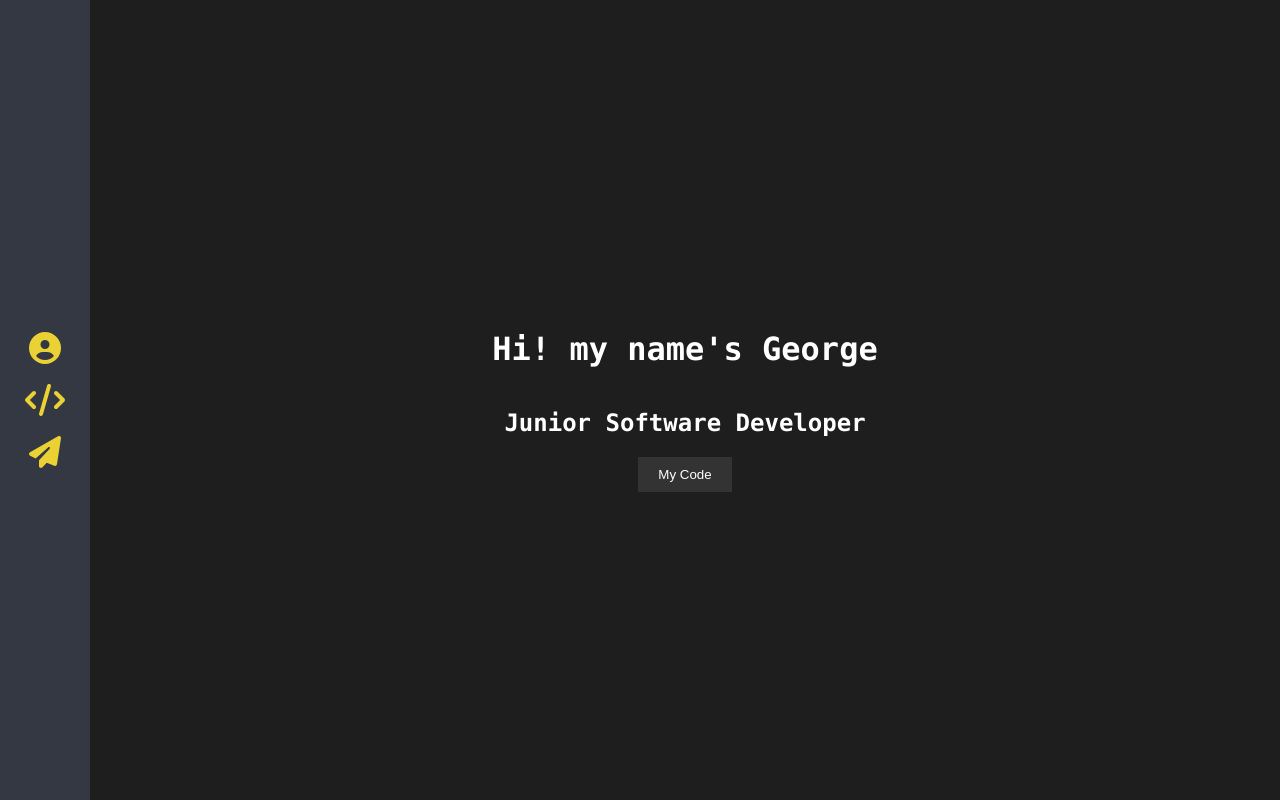
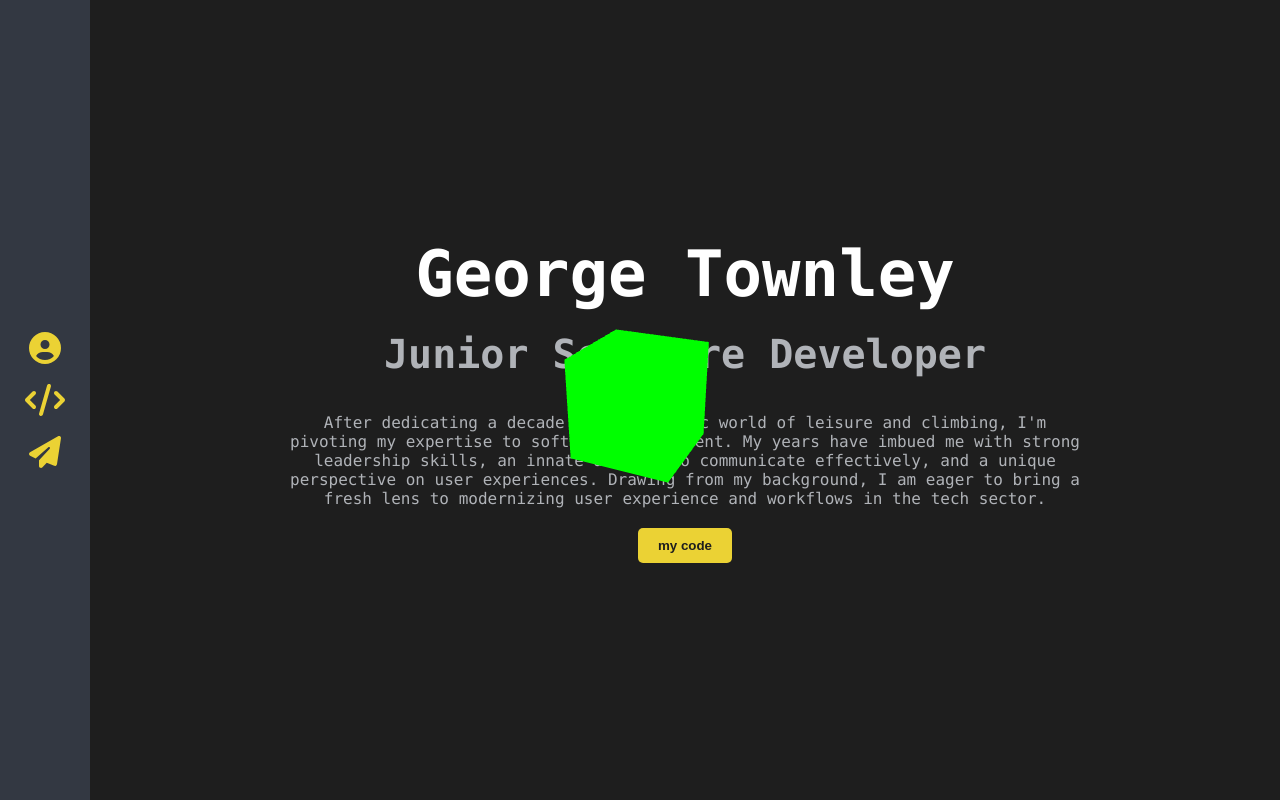
Before and after one commit to GeorgeTownley/my-portfolio, a React (Create React App) app: page / in a window 1280 px wide. Shown: the top 800 px of the page. Built offline with nearby package versions, Linux system fonts and the light colour scheme.

Commit message:
make 3js scene

```diff
--- a/package.json
+++ b/package.json
@@ -17,6 +17,7 @@
     "react-dom": "^18.2.0",
     "react-leaflet": "^4.2.1",
     "react-scripts": "5.0.1",
+    "three": "^0.157.0",
     "web-vitals": "^2.1.4"
   },
   "scripts": {
--- a/src/components/Intro.js
+++ b/src/components/Intro.js
@@ -1,15 +1,25 @@
 import React from "react";
+import ThreeScene from "./ThreeScene"; // Make sure this path is correct
 
-function Intro() {
+const Intro = () => {
   return (
-    <div className="intro" id="intro">
-      <h1>Hi! my name's George</h1>
-      <h2>Junior Software Developer</h2>
-      <button onClick={() => (window.location.href = "#projects")}>
-        My Code
-      </button>
+    <div className="intro-container" id="intro">
+      <ThreeScene />
+      <span className="name">George Townley</span>
+      <span className="tagline">Junior Software Developer</span>
+      <p className="intro-paragraph">
+        After dedicating a decade to the dynamic world of leisure and climbing,
+        I'm pivoting my expertise to software development. My years have imbued
+        me with strong leadership skills, an innate ability to communicate
+        effectively, and a unique perspective on user experiences. Drawing from
+        my background, I am eager to bring a fresh lens to modernizing user
+        experience and workflows in the tech sector.
+      </p>
+      <a href="#projects">
+        <button className="highlight-button">my code</button>
+      </a>
     </div>
   );
-}
+};
 
 export default Intro;
--- /dev/null
+++ b/src/components/ThreeScene.js
@@ -0,0 +1,61 @@
+import React, { useRef, useEffect } from "react";
+import * as THREE from "three";
+
+function ThreeScene() {
+  const mountRef = useRef(null);
+
+  useEffect(() => {
+    const scene = new THREE.Scene();
+    const camera = new THREE.PerspectiveCamera(
+      75,
+      window.innerWidth / window.innerHeight,
+      0.1,
+      1000
+    );
+    const renderer = new THREE.WebGLRenderer({ antialias: true, alpha: true });
+    renderer.setClearColor(0x000000, 0); // This sets the background color to transparent.
+
+    const geometry = new THREE.BoxGeometry();
+    const material = new THREE.MeshBasicMaterial({ color: 0x00ff00 });
+    const cube = new THREE.Mesh(geometry, material);
+
+    scene.add(cube);
+    camera.position.z = 5;
+
+    const animate = () => {
+      requestAnimationFrame(animate);
+
+      cube.rotation.x += 0.01;
+      cube.rotation.y += 0.01;
+      renderer.render(scene, camera);
+    };
+
+    const handleWindowResize = () => {
+      const newWidth = window.innerWidth;
+      const newHeight = window.innerHeight;
+
+      renderer.setSize(newWidth, newHeight);
+      camera.aspect = newWidth / newHeight;
+      camera.updateProjectionMatrix();
+    };
+
+    renderer.setSize(window.innerWidth, window.innerHeight);
+    mountRef.current.appendChild(renderer.domElement);
+
+    window.addEventListener("resize", handleWindowResize);
+    animate();
+
+    const currentRef = mountRef.current;
+
+    return () => {
+      if (currentRef) {
+        currentRef.removeChild(renderer.domElement);
+      }
+      window.removeEventListener("resize", handleWindowResize);
+    };
+  }, []);
+
+  return <div ref={mountRef}></div>;
+}
+
+export default ThreeScene;
--- a/src/index.css
+++ b/src/index.css
@@ -5,8 +5,8 @@ body {
   -moz-osx-font-smoothing: grayscale;
   padding-left: 90px;
   scroll-behavior: smooth;
-  background-color: #1e1e1e; /* This is an approximation of the color from the VS Code editor area in the screenshot */
-  color: #ffffff;
+  background-color: #1e1e1e;
+  color: #b0b3b8;
 }
 
 code {
@@ -20,7 +20,7 @@ code {
   padding: 20px;
   box-shadow: 0px 4px 6px rgba(0, 0, 0, 0.1);
   margin: 0;
-  min-width: 0; /* This allows for flex-shrinking, preventing overflow */
+  min-width: 0;
 }
 
 .contact-form input,
@@ -52,23 +52,49 @@ code {
   display: flex;
   justify-content: space-between;
   flex-wrap: nowrap;
-  padding: 90px; /* Surrounding padding */
-  height: calc(100vh - 180px); /* Adjust for the added padding */
+  padding: 90px;
+  height: calc(100vh - 180px);
 }
 
 .map-component {
   flex: 1;
   height: 100%;
-  width: calc(50% - 90px); /* Accounting for the 60px padding */
+  width: calc(50% - 90px);
   overflow: hidden;
 }
 
+/* Added Styles */
 .container {
+  position: relative;
+  width: 100vw;
+  height: 100vh;
+  overflow: hidden;
+}
+
+.three-scene {
+  position: absolute;
+  top: 0;
+  left: 0;
+  width: 100%;
+  height: 100%;
+  z-index: 1;
+}
+
+.intro {
+  position: absolute;
+  top: 0;
+  left: 0;
+  width: 100%;
+  height: 100%;
+  z-index: 2;
   display: flex;
-  height: 100vh;
+  flex-direction: column;
+  justify-content: center;
   align-items: center;
-  justify-content: center;
+  text-align: center;
 }
+
+/* End of Added Styles */
 
 .navbar {
   position: fixed;
@@ -92,23 +118,14 @@ code {
 }
 
 .full-screen-section {
-  min-height: 100vh; /* Will occupy at least one full viewport height */
+  min-height: 100vh;
   padding: 90px;
-  box-sizing: border-box; /* This ensures that the padding is included in the height */
-  overflow-y: auto; /* Allows vertical scrolling if content exceeds the viewport height */
+  box-sizing: border-box;
+  overflow-y: auto;
 }
 
-/* Bright Green for the first icon */
-.navbar .faIcon1 {
-  color: #ebd234;
-}
-
-/* Magenta for the second icon */
-.navbar .faIcon2 {
-  color: #ebd234;
-}
-
-/* Cyan for the third icon */
+.navbar .faIcon1,
+.navbar .faIcon2,
 .navbar .faIcon3 {
   color: #ebd234;
 }
@@ -116,31 +133,81 @@ code {
 .navbar .faIcon1:active,
 .navbar .faIcon2:active,
 .navbar .faIcon3:active {
-  color: #ffffff; /* This changes the color to white when the icons are being clicked */
+  color: #ffffff;
 }
 
 html {
   scroll-behavior: smooth;
 }
 
-.intro {
-  display: flex;
-  flex-direction: column;
-  justify-content: center; /* vertically center */
-  align-items: center; /* horizontally center */
-  height: 100vh; /* 100% of the viewport height */
-  text-align: center; /* center the text */
+.name {
+  font-size: 4em;
+  font-weight: bold;
+  margin-bottom: 20px;
+  color: #ffffff;
+}
+
+.tagline {
+  font-size: 2.5em;
+  font-weight: bold;
+  margin-bottom: 20px;
+  color: #b0b3b8;
+}
+
+.intro-paragraph {
+  font-size: 1em;
+  max-width: 60%;
+  text-align: center;
+  margin-bottom: 20px;
+}
+
+.highlight-button {
+  background-color: #ebd234;
+  color: #1e1e1e;
+  padding: 10px 20px;
+  border: none;
+  font-weight: bold;
+  cursor: pointer;
+  border-radius: 5px;
+  transition: 0.3s ease;
+}
+
+.highlight-button:hover {
+  background-color: #dab820;
 }
 
 button {
-  background-color: #333; /* or any color you prefer */
-  color: #fff; /* text color */
-  padding: 10px 20px; /* button padding */
-  border: none; /* removes border */
-  cursor: pointer; /* hand cursor on hover */
-  transition: 0.3s; /* smoothens the hover effect */
+  background-color: #333;
+  color: #fff;
+  padding: 10px 20px;
+  border: none;
+  cursor: pointer;
+  transition: 0.3s;
 }
 
 button:hover {
-  background-color: #555; /* slightly lighter on hover */
+  background-color: #555;
 }
+
+.intro-container {
+  display: flex;
+  flex-direction: column;
+  justify-content: center;
+  align-items: center;
+  height: 100vh;
+  text-align: center;
+}
+
+.intro-paragraph {
+  max-width: 800px;
+  margin-left: auto;
+  margin-right: auto;
+}
+
+.intro-container > div {
+  position: absolute;
+  width: 100%;
+  height: 100%;
+  top: 0;
+  left: 0;
+}
```
Also changed, not shown: 1 other file (tests, documents, lock files or other folders).
